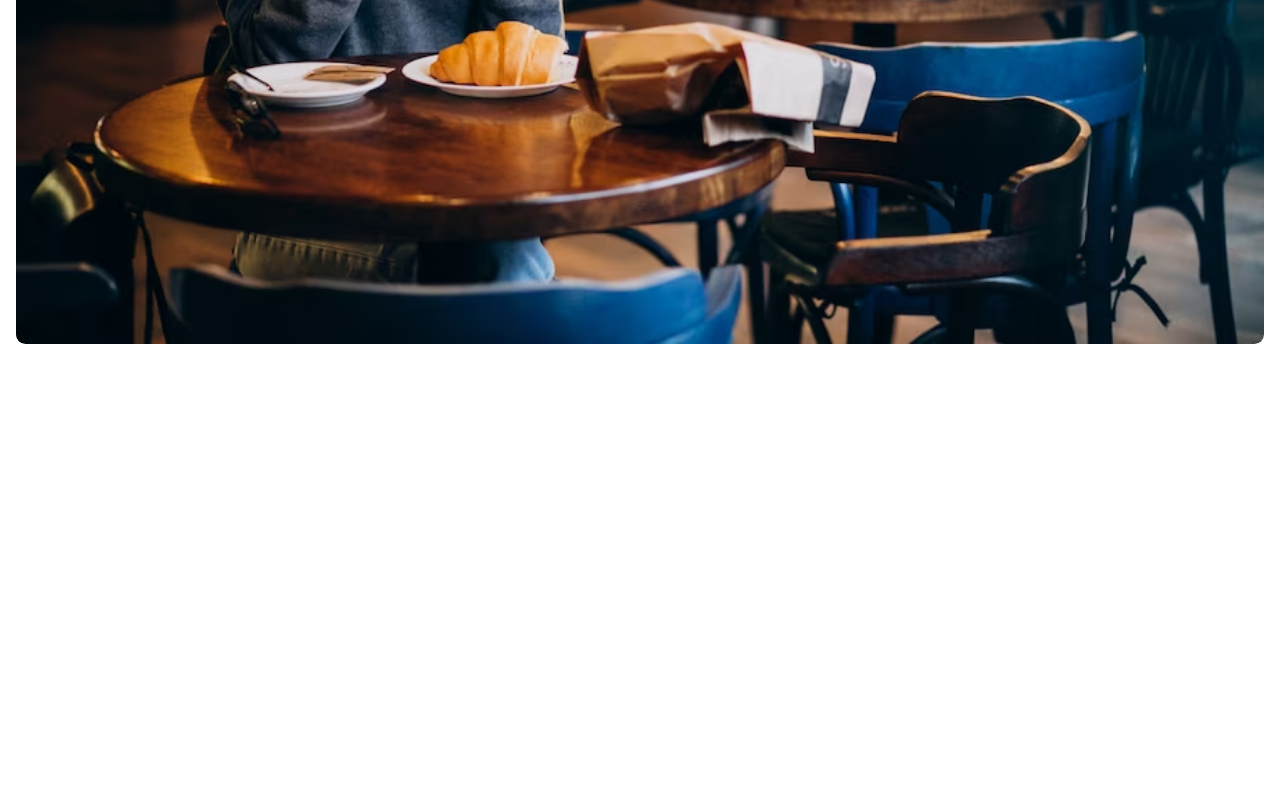
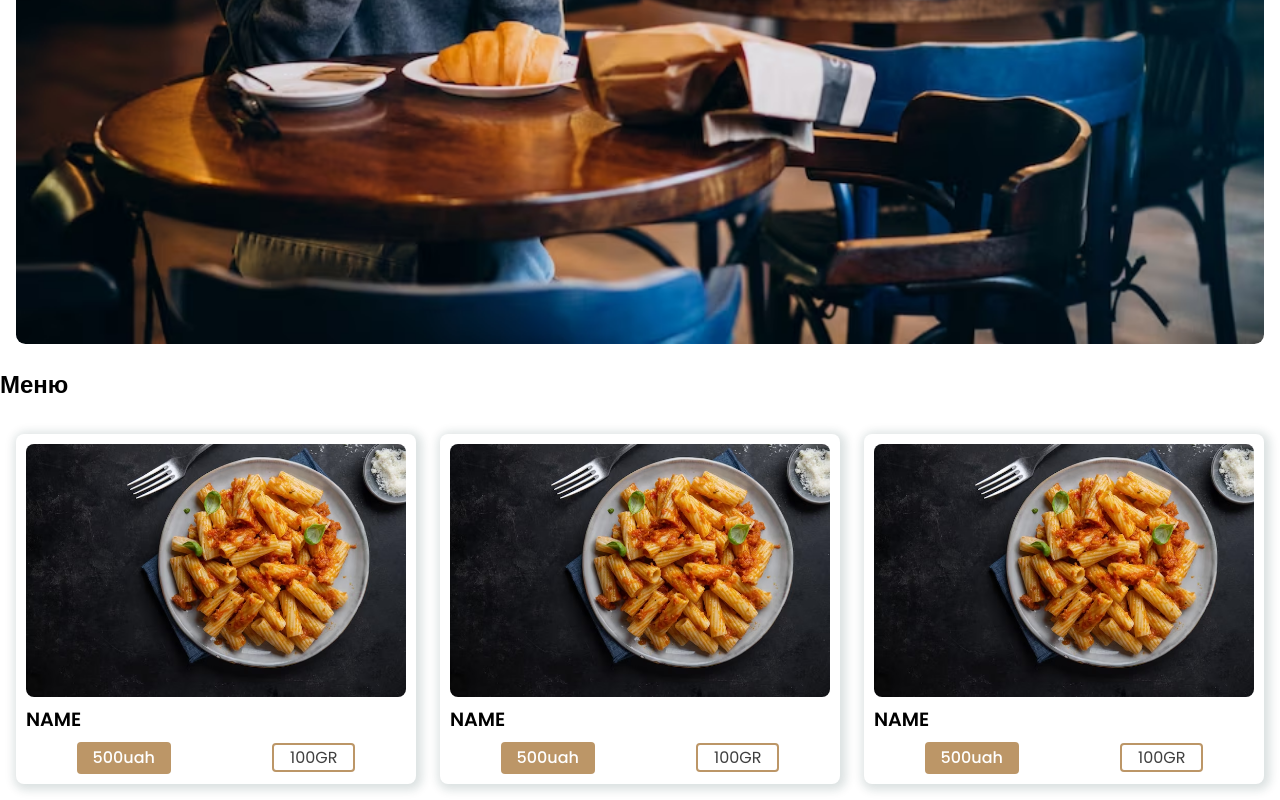
Before and after one commit to DenysChornokon/Polis_Cafe, a React (Create React App) app: page / in a window 1280 px wide. Shown: the part 1633-2433 px from the top of the page. Before the commit the page ends 2000 px from the top, so only its background shows below. Built offline with nearby package versions, Linux system fonts and the light colour scheme.

Commit message:
menu added

```diff
--- a/src/App.js
+++ b/src/App.js
@@ -2,6 +2,7 @@ import './App.css';
 import HeaderMobile from './components/HeaderMobile';
 import Hero from './components/Hero';
 import About from './components/About';
+import Menu from './components/Menu';
 
 function App() {
   return (
@@ -9,6 +10,7 @@ function App() {
       <HeaderMobile />
       <Hero />
       <About />
+      <Menu />
     </>
   );
 }
--- /dev/null
+++ b/src/components/Menu.css
@@ -0,0 +1,53 @@
+.productContainer {
+    display: grid;
+    grid-template-columns: repeat(auto-fit, minmax(280px, auto));
+    gap: 1.5rem;
+    margin-top: 1rem;
+    padding: 1rem;
+}
+
+.productContainer .box {
+    position: relative;
+    padding: 10px;
+    display: flex;
+    flex-direction: column;
+    justify-content: center;
+    border-radius: 0.5rem;
+    box-shadow: var(--box-shadow);
+}
+
+.productContainer .box img {
+    width: 100%;
+    object-fit: contain;
+    object-position: center;
+    border-radius: .5rem;
+}
+
+.productContainer h3 {
+    font-size: 1.2rem;
+    font-weight: 600;
+    text-transform: uppercase;
+    margin: .5rem 0 .5rem;
+}
+
+.productContainer .content {
+    display: flex;
+    align-items: center;
+    justify-content: space-around;
+}
+
+.productContainer .content .span1 {
+    padding: .2rem 1rem;
+    color: var(--bg-color);
+    background: var(--main-color);
+    border-radius: 4px;
+    font-weight: 500;
+}
+
+.productContainer .content .span2 {
+    padding: 0 1rem;
+    color: var(--text-color);
+    border: 2px solid var(--main-color);
+    border-radius: 4px;
+    text-transform: uppercase;
+}
--- /dev/null
+++ b/src/components/Menu.jsx
@@ -0,0 +1,40 @@
+import React from 'react'
+import './Menu.css'
+import ExamplePhoto from '../assets/product-1.avif'
+
+function Menu() {
+  return (
+    <section className="menu">
+        <h2 className="menuHeading">Меню</h2>
+
+        <div className="productContainer">
+            <div className="box">
+                <img src={ExamplePhoto} alt="Product" />
+                <h3>Name</h3>
+                <div className="content">
+                    <span className='span1'>500uah</span>
+                    <span className='span2'>100gr</span>
+                </div>
+            </div>
+            <div className="box">
+                <img src={ExamplePhoto} alt="Product" />
+                <h3>Name</h3>
+                <div className="content">
+                    <span className='span1'>500uah</span>
+                    <span className='span2'>100gr</span>
+                </div>
+            </div>
+            <div className="box">
+                <img src={ExamplePhoto} alt="Product" />
+                <h3>Name</h3>
+                <div className="content">
+                    <span className='span1'>500uah</span>
+                    <span className='span2'>100gr</span>
+                </div>
+            </div>
+        </div>
+    </section>
+  )
+}
+
+export default Menu
```
